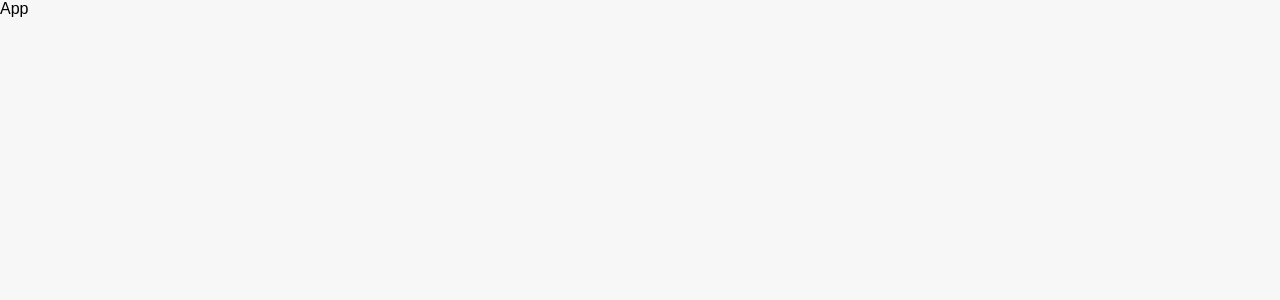
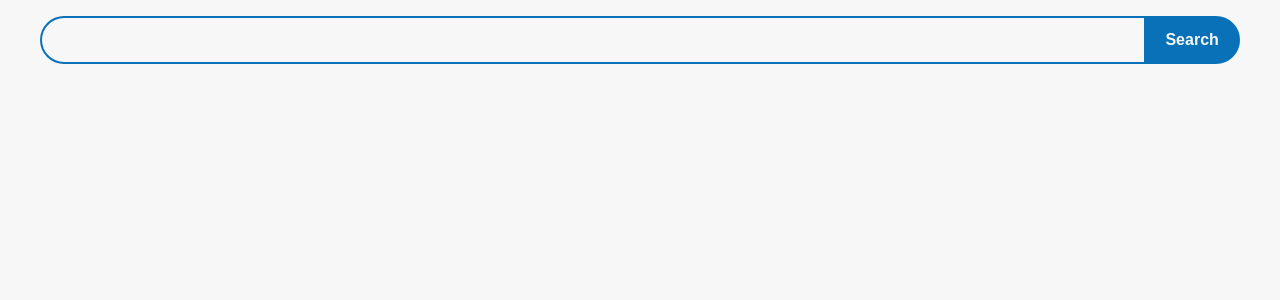
Before and after one commit to Anik7303/gallery-ts, a React (Create React App) app: page / in a window 1280 px wide. Shown: the top 300 px of the page. Built offline with nearby package versions, Linux system fonts and the light colour scheme.

Commit message:
added SearchForm

```diff
--- a/package.json
+++ b/package.json
@@ -6,6 +6,7 @@
     "@testing-library/jest-dom": "^5.16.5",
     "@testing-library/react": "^13.4.0",
     "@testing-library/user-event": "^13.5.0",
+    "axios": "^1.2.1",
     "react": "^18.2.0",
     "react-dom": "^18.2.0",
     "react-scripts": "5.0.1",
--- a/src/App.tsx
+++ b/src/App.tsx
@@ -1,9 +1,20 @@
 import React from "react";
+
+import Layout from "./components/Layout";
+import SearchBox from "./components/SearchForm";
 
 interface AppProps {}
 
 const App: React.FC<AppProps> = (props: AppProps) => {
-  return <div>App</div>;
+  const handleSearch = (text: string) => {
+    console.log(text);
+  };
+
+  return (
+    <Layout>
+      <SearchBox onSearch={handleSearch} />
+    </Layout>
+  );
 };
 
 export default App;
--- /dev/null
+++ b/src/components/Layout.tsx
@@ -0,0 +1,17 @@
+import React from "react";
+import styled from "styled-components";
+
+const Wrapper = styled.main`
+  width: 100%;
+  max-width: 75rem;
+  min-height: 100vh;
+  margin: 0 auto;
+`;
+
+interface LayoutProps extends React.PropsWithChildren {}
+
+const Layout: React.FC<LayoutProps> = ({ children }: LayoutProps) => {
+  return <Wrapper>{children}</Wrapper>;
+};
+
+export default Layout;
--- /dev/null
+++ b/src/components/SearchForm.tsx
@@ -0,0 +1,83 @@
+import React, { useEffect, useRef, useState } from "react";
+import styled from "styled-components";
+
+const Form = styled.form`
+  width: 100%;
+  /* max-width: 43.75rem; */
+  display: flex;
+  justify-content: center;
+  align-items: center;
+  margin: 1rem auto;
+`;
+
+const Input = styled.input.attrs({ type: "text" })`
+  flex: 1;
+  background: var(--color-white);
+  color: var(--color-black);
+  font-family: inherit;
+  font-size: 1rem;
+  font-weight: 400;
+  padding: 0.8rem 1.2rem;
+  border: 2px solid var(--color-gray);
+  border-right: none;
+  border-radius: 2rem;
+  border-top-right-radius: 0;
+  border-bottom-right-radius: 0;
+
+  &:focus {
+    outline: none;
+    border-color: var(--color-primary);
+  }
+`;
+
+const Button = styled.button`
+  cursor: pointer;
+  font-family: inherit;
+  font-size: 1rem;
+  font-weight: 700;
+  background: var(--color-primary);
+  color: var(--color-white);
+  border: 2px solid var(--color-primary);
+  border-radius: 2rem;
+  border-top-left-radius: 0;
+  border-bottom-left-radius: 0;
+  padding: 0.8rem 1.2rem;
+`;
+
+interface SearchBoxProps {
+  onSearch: (text: string) => void;
+}
+
+const SearchBox: React.FC<SearchBoxProps> = ({ onSearch }) => {
+  const inputRef = useRef<HTMLInputElement | null>(null);
+  const [searchText, setSearchText] = useState<string>("");
+
+  useEffect(() => {
+    inputRef?.current?.focus();
+
+    return () => {
+      if (inputRef && inputRef.current) {
+        inputRef.current = null;
+      }
+    };
+  }, []);
+
+  const handleSubmit = (event: React.FormEvent<HTMLFormElement>) => {
+    event.preventDefault();
+    onSearch(searchText);
+    setSearchText("");
+  };
+
+  return (
+    <Form onSubmit={handleSubmit}>
+      <Input
+        ref={inputRef}
+        value={searchText}
+        onChange={(e) => setSearchText(e.target.value)}
+      />
+      <Button>Search</Button>
+    </Form>
+  );
+};
+
+export default SearchBox;
--- a/src/index.tsx
+++ b/src/index.tsx
@@ -6,12 +6,12 @@ import App from "./App";
 
 const GlobalStyles = createGlobalStyle`
   :root {
-    --white: #f7f7f7;
-    --black: #222222;
-    --gray: #cccccc;
-    --red: #ca0f0f;
-    --primary: #0871b8;
-    --secondary: #07a563;
+    --color-white: #f7f7f7;
+    --color-black: #222222;
+    --color-gray: #cccccc;
+    --color-red: #ca0f0f;
+    --color-primary: #0871b8;
+    --color-secondary: #07a563;
   }
 
   *, *::before, *::after {
@@ -30,7 +30,8 @@ const GlobalStyles = createGlobalStyle`
     min-height: 100vh;
     font-size: 1rem;
     font-weight: 400;
-    background-color: var(--white);
+    background-color: var(--color-white);
+    color: var(--color-black);
   }
 
   #root {
```
Also changed, not shown: 1 other file (tests, documents, lock files or other folders).
